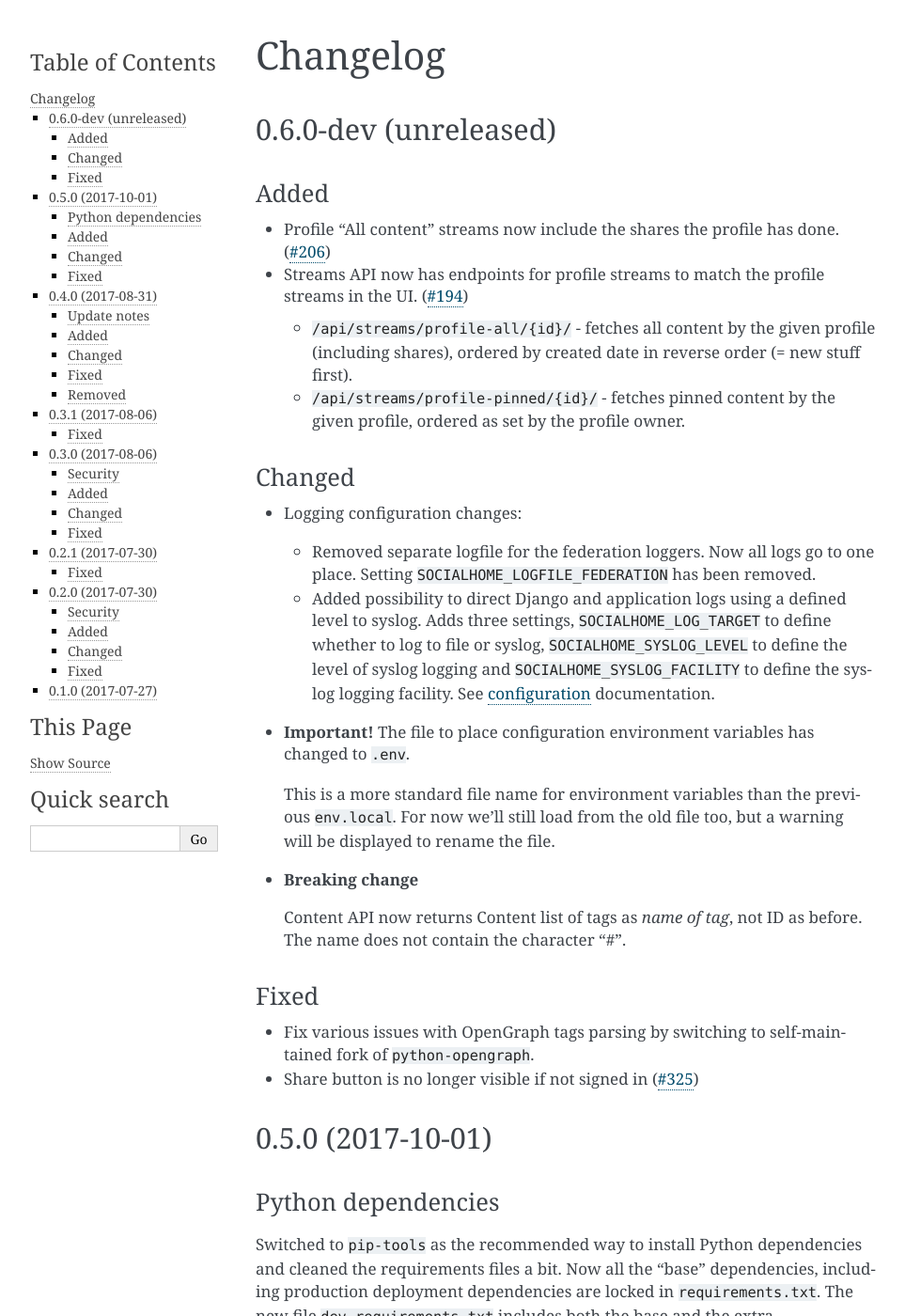
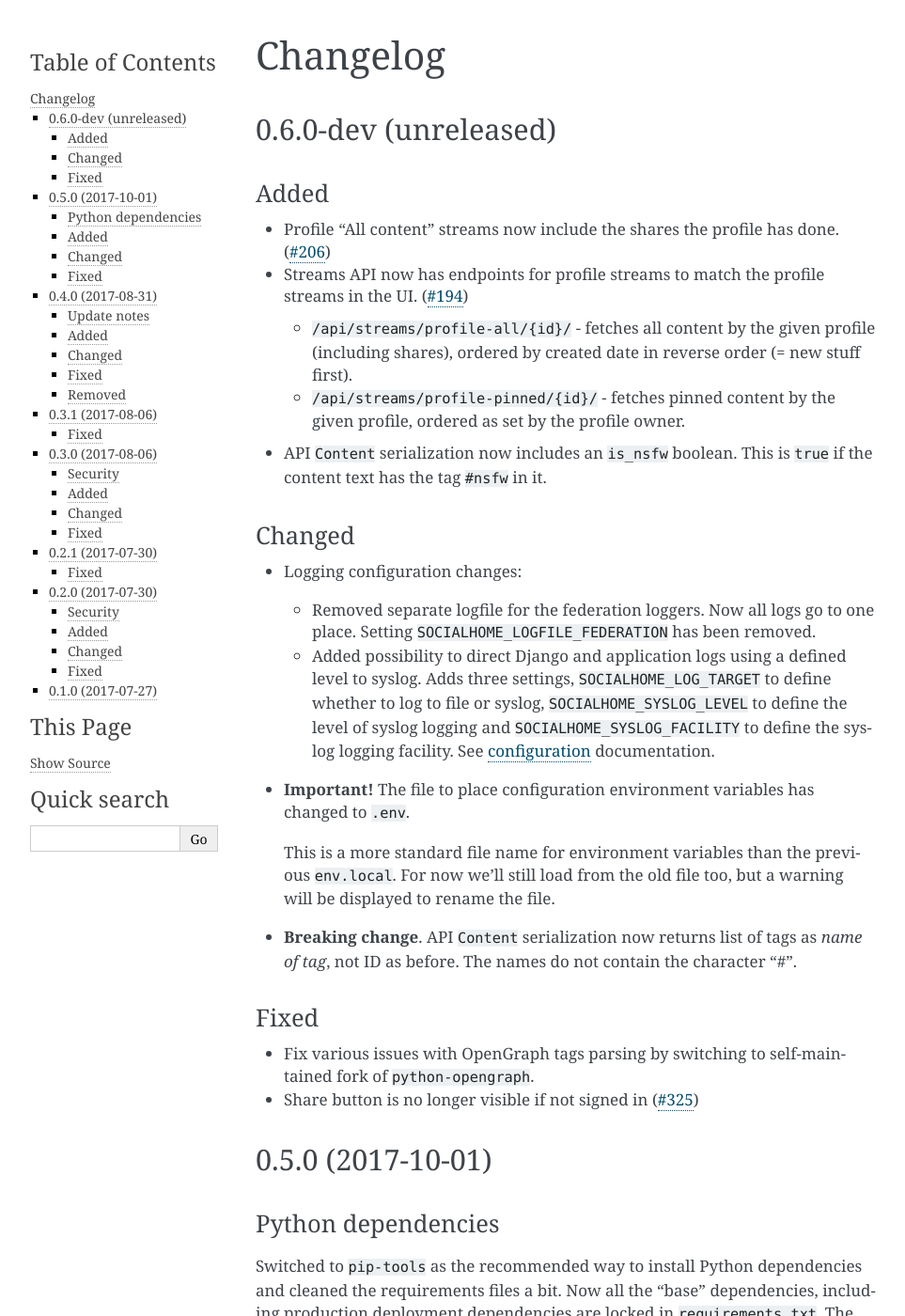
Before and after one commit to jaywink/socialhome, a Sphinx documentation site: the page built from docs/changelog.rst, in a window 1280 px wide and 1400 px high. Shown: the whole window at 94% size, without its empty margins (148-1111 px from the left). Built offline with Sphinx 7.4.7, drawn with Linux system fonts in a browser that asks for light colours.

Commit message:
Improve changelog re #330

```diff
--- a/docs/changelog.rst
+++ b/docs/changelog.rst
@@ -15,6 +15,8 @@ Added
   * ``/api/streams/profile-all/{id}/`` - fetches all content by the given profile (including shares), ordered by created date in reverse order (= new stuff first).
   * ``/api/streams/profile-pinned/{id}/`` - fetches pinned content by the given profile, ordered as set by the profile owner.
 
+* API ``Content`` serialization now includes an ``is_nsfw`` boolean. This is ``true`` if the content text has the tag ``#nsfw`` in it.
+
 Changed
 .......
 
@@ -27,9 +29,7 @@ Changed
 
   This is a more standard file name for environment variables than the previous ``env.local``. For now we'll still load from the old file too, but a warning will be displayed to rename the file.
 
-* **Breaking change**
-
-  Content API now returns Content list of tags as *name of tag*, not ID as before. The name does not contain the character "#".
+* **Breaking change**. API ``Content`` serialization now returns list of tags as *name of tag*, not ID as before. The names do not contain the character "#".
 
 Fixed
 .....
```
